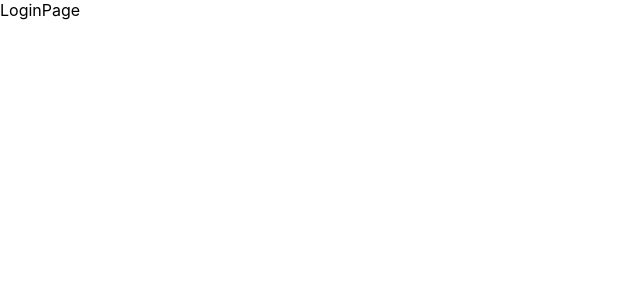
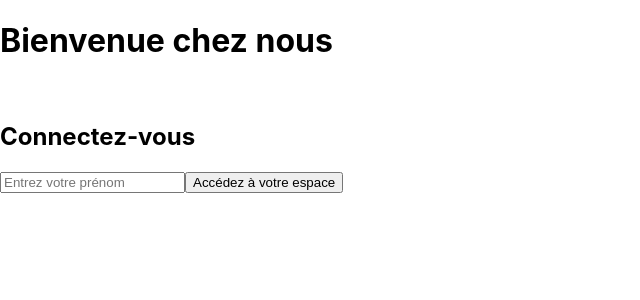
Before and after one commit to Ben-Imad/crazee-burger, a React (Create React App) app: page / in a window 1280 px wide. Shown: the top 300 px of the page, without its empty margins (0-640 px from the left). Built offline with nearby package versions, Linux system fonts and the light colour scheme.

Commit message:
✨ F01: LOGIN > Add title and form

```diff
--- a/src/components/pages/LoginPage.js
+++ b/src/components/pages/LoginPage.js
@@ -1,7 +1,30 @@
-import React from 'react'
+import { useState } from "react"
 
 export default function LoginPage() {
+    // state
+    const [inputValue, setInputValue] = useState("");
+
+    // comportements
+    const handleSubmit = (event) => {
+        event.preventDefault();
+        alert(`Bonjour ${inputValue}`);
+        setInputValue("");
+    }
+
+    const handleChange = (event) => {
+        setInputValue(event.target.value);
+    }
+
+    // affichage (render)
     return (
-        <div>LoginPage</div>
+        <div>
+            <h1>Bienvenue chez nous</h1>
+            <br/>
+            <h2>Connectez-vous</h2>
+            <form action="submit" onSubmit={handleSubmit}>
+                <input value={inputValue} onChange={handleChange} type="text" placeholder="Entrez votre prénom" required />
+                <button>Accédez à votre espace</button>
+            </form>
+        </div>
     )
 }
```
